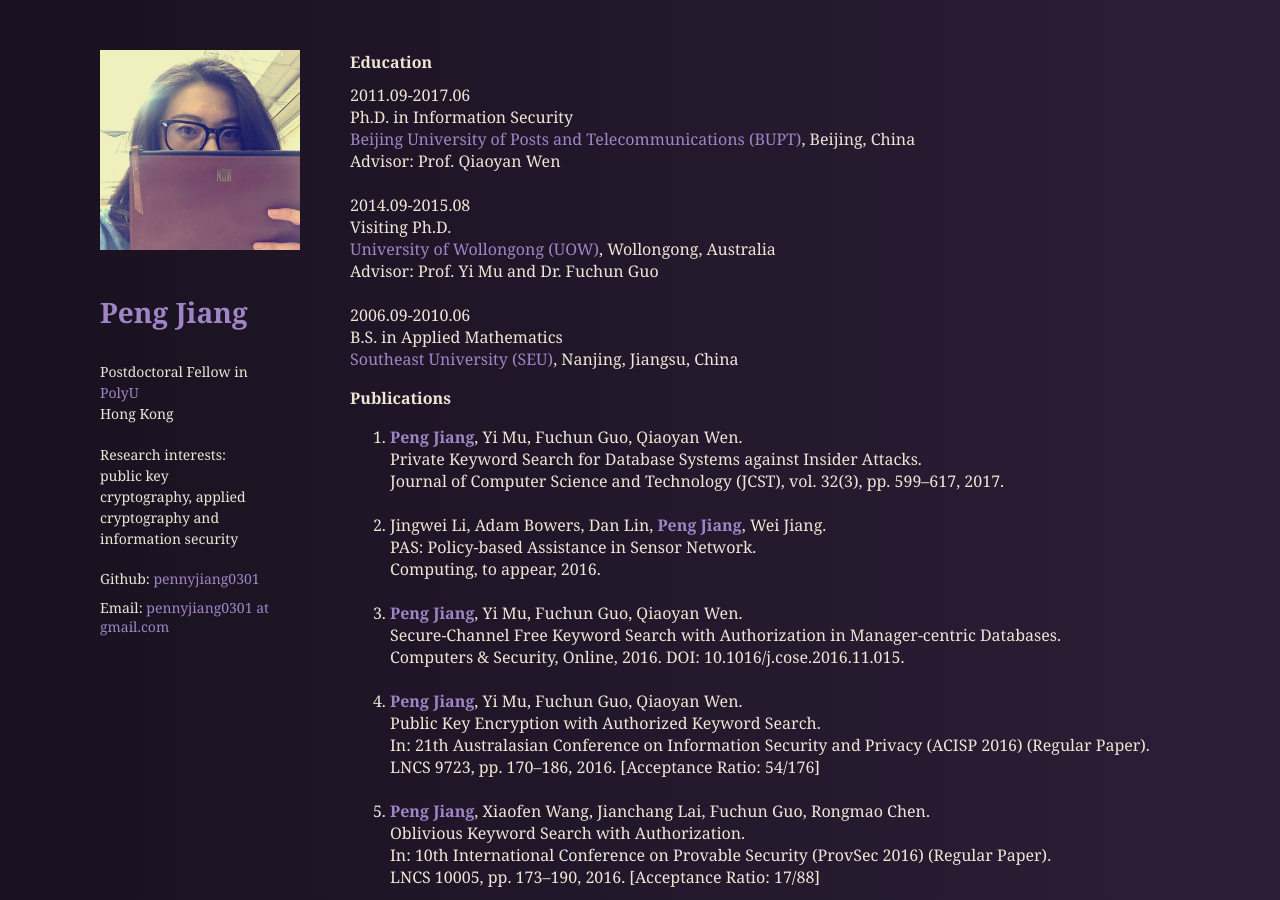
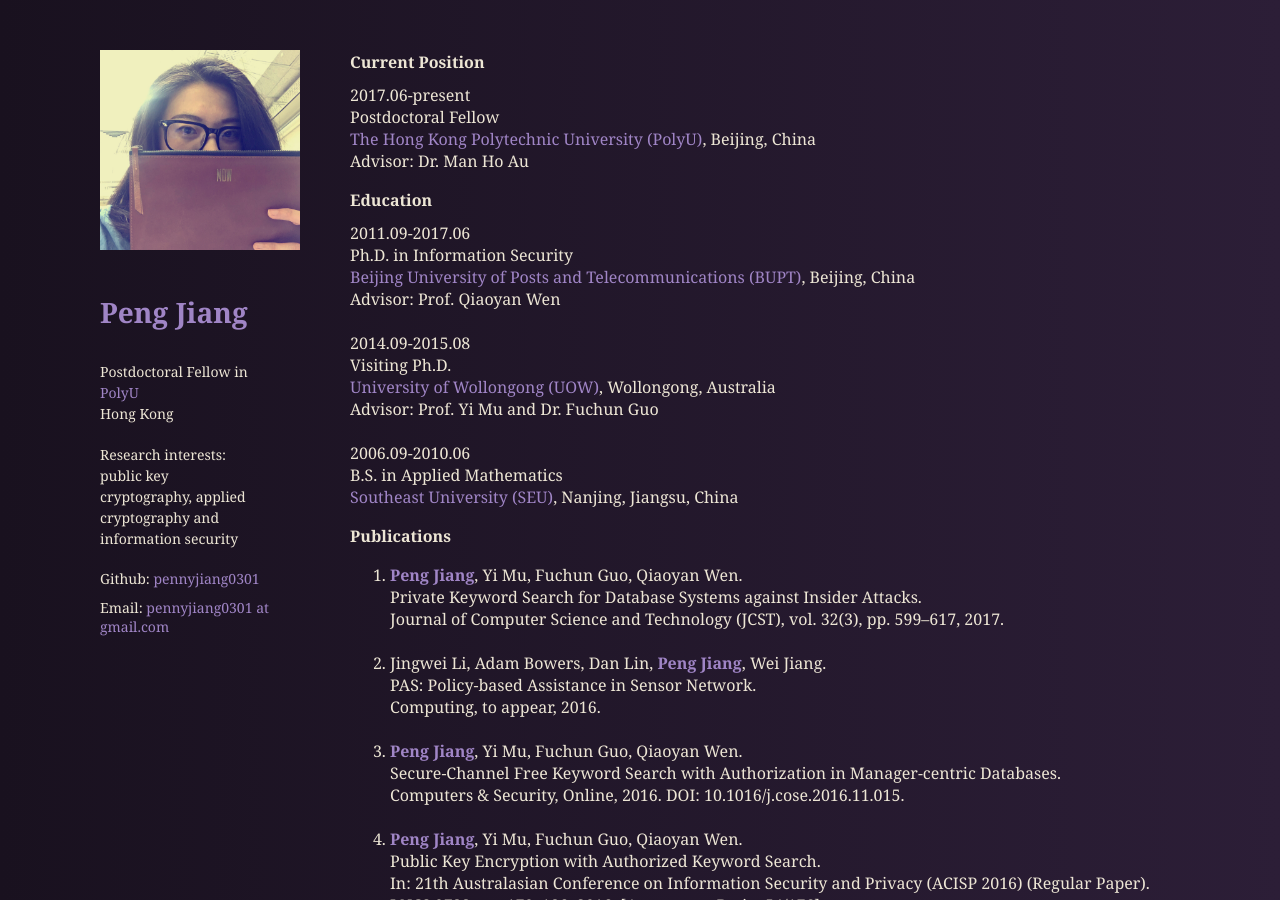
Before and after one commit to pennyjiang0301/pennyjiang0301.github.io, a Jekyll site: the page built from index.html, in a window 1280 px wide and 900 px high. Built offline with Jekyll 4.4.1, drawn with Linux system fonts in a browser that asks for light colours.

Commit message:
Update index.html

```diff
--- a/index.html
+++ b/index.html
@@ -28,6 +28,13 @@ title: Home
 </header>
 
 <section class="content">
+        <p><strong>Current Position</strong></p>
+	<ul>
+	<li><align="left">2017.06-present<br/>
+	Postdoctoral Fellow<br/>
+    <a href="https://www.polyu.edu.hk/"> The Hong Kong Polytechnic University (PolyU)</a>, Beijing, China<br />
+	Advisor: Dr. Man Ho Au</li>
+	</ul>
 
 	<p><strong>Education</strong></p>
 	<ul>
```
